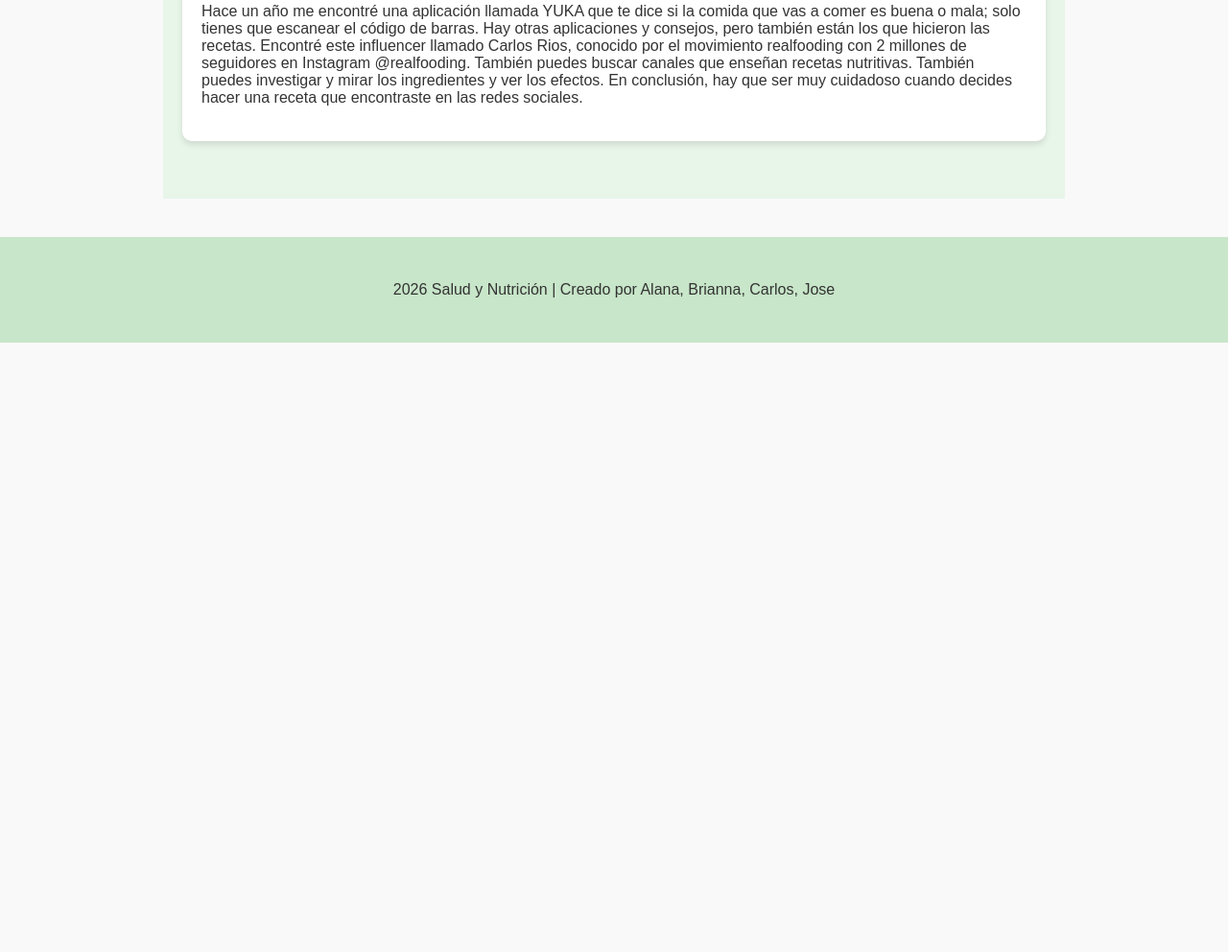
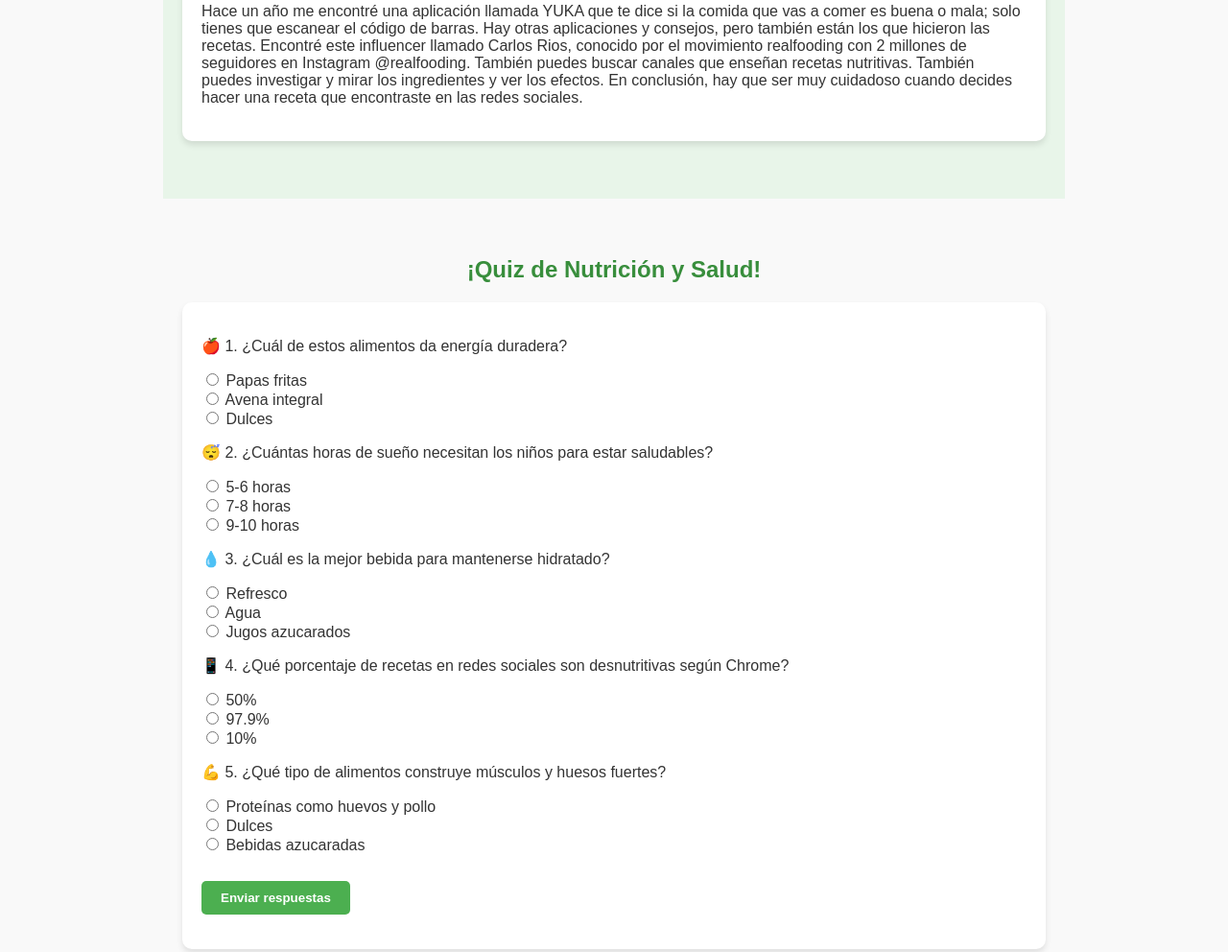
Before and after one commit to joserafaellyjr/salud_nutricion, a plain HTML site: page index.html in a window 1280 px wide. Shown: the part 4340-5332 px from the top of the page at 96% size. Before the commit the page ends 4697 px from the top, so only its background shows below. Drawn offline with Linux system fonts and the light colour scheme.

Commit message:
add quiz and fix images styles

```diff
--- a/index.html
+++ b/index.html
@@ -57,11 +57,13 @@
       transform: scale(1.03);
       box-shadow: 0 8px 12px rgba(0,0,0,0.2);
     }
-    .card img {
-      max-width: 100%;
-      border-radius: 10px;
-      margin-bottom: 15px;
-    }
+.card img {
+  display: block;        /* centers the image */
+  margin: 0 auto 15px;   /* top/bottom spacing and center */
+  max-width: 80%;        /* keeps image smaller than section, prevents pixelation */
+  height: auto;          /* maintains aspect ratio */
+  border-radius: 10px;
+}
 
     ul { list-style-type: disc; margin-left: 20px; }
 
@@ -235,6 +237,61 @@
     <p>Hace un año me encontré una aplicación llamada YUKA que te dice si la comida que vas a comer es buena o mala; solo tienes que escanear el código de barras. Hay otras aplicaciones y consejos, pero también están los que hicieron las recetas. Encontré este influencer llamado Carlos Rios, conocido por el movimiento realfooding con 2 millones de seguidores en Instagram @realfooding. También puedes buscar canales que enseñan recetas nutritivas. También puedes investigar y mirar los ingredientes y ver los efectos. En conclusión, hay que ser muy cuidadoso cuando decides hacer una receta que encontraste en las redes sociales.</p>
   </div>
 </section>
+<section id="quiz">
+  <h2>¡Quiz de Nutrición y Salud!</h2>
+  <div class="card">
+    <form id="nutrition-quiz">
+      <p>🍎 1. ¿Cuál de estos alimentos da energía duradera?</p>
+      <input type="radio" name="q1" value="a"> Papas fritas<br>
+      <input type="radio" name="q1" value="b"> Avena integral<br>
+      <input type="radio" name="q1" value="c"> Dulces<br>
+
+      <p>😴 2. ¿Cuántas horas de sueño necesitan los niños para estar saludables?</p>
+      <input type="radio" name="q2" value="a"> 5-6 horas<br>
+      <input type="radio" name="q2" value="b"> 7-8 horas<br>
+      <input type="radio" name="q2" value="c"> 9-10 horas<br>
+
+      <p>💧 3. ¿Cuál es la mejor bebida para mantenerse hidratado?</p>
+      <input type="radio" name="q3" value="a"> Refresco<br>
+      <input type="radio" name="q3" value="b"> Agua<br>
+      <input type="radio" name="q3" value="c"> Jugos azucarados<br>
+
+      <p>📱 4. ¿Qué porcentaje de recetas en redes sociales son desnutritivas según Chrome?</p>
+      <input type="radio" name="q4" value="a"> 50%<br>
+      <input type="radio" name="q4" value="b"> 97.9%<br>
+      <input type="radio" name="q4" value="c"> 10%<br>
+
+      <p>💪 5. ¿Qué tipo de alimentos construye músculos y huesos fuertes?</p>
+      <input type="radio" name="q5" value="a"> Proteínas como huevos y pollo<br>
+      <input type="radio" name="q5" value="b"> Dulces<br>
+      <input type="radio" name="q5" value="c"> Bebidas azucaradas<br>
+
+      <br>
+      <button type="button" onclick="checkQuiz()">Enviar respuestas</button>
+    </form>
+    <p id="quiz-result" style="font-weight:bold; margin-top:15px;"></p>
+  </div>
+</section>
+
+<script>
+function checkQuiz() {
+  const answers = {
+    q1: 'b',
+    q2: 'c',
+    q3: 'b',
+    q4: 'b',
+    q5: 'a'
+  };
+  let score = 0;
+  for (let q in answers) {
+    const user = document.querySelector('input[name="'+q+'"]:checked');
+    if(user && user.value === answers[q]) score++;
+  }
+  document.getElementById('quiz-result').textContent =
+    "¡Tu puntuación es " + score + " de 5!";
+}
+</script>
+
 
 <footer>
   <p> 2026 Salud y Nutrición | Creado por Alana, Brianna, Carlos, Jose</p>
```
